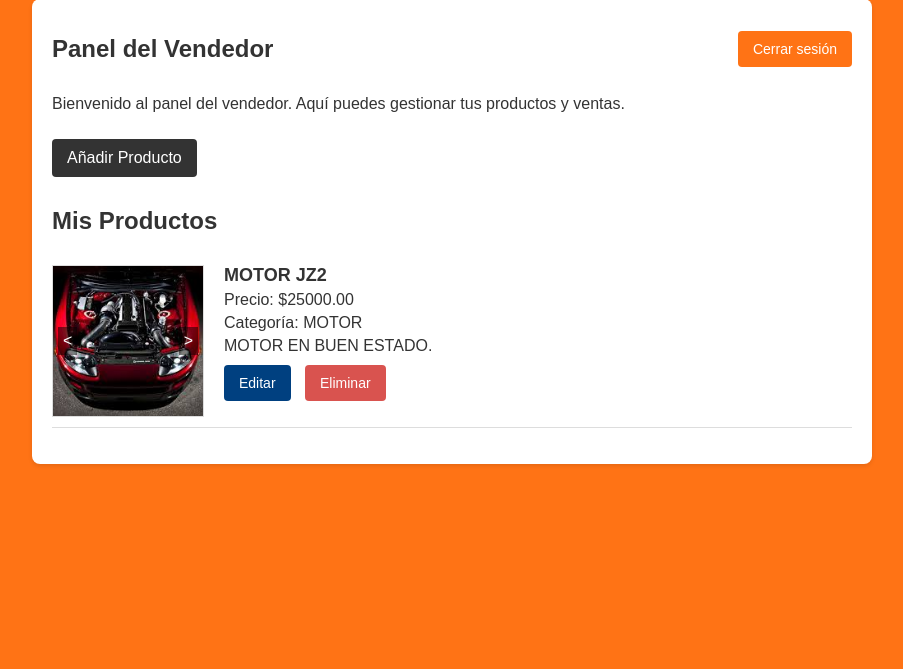
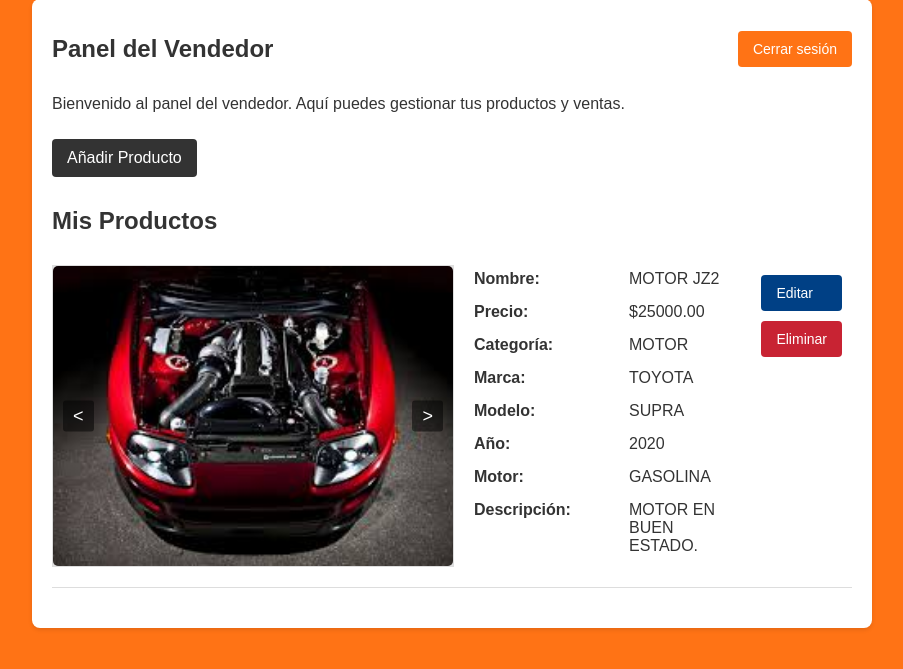
Before and after one commit to metodosformalesds/t3_mfds_2024, a Django app: template yonkes/core/templates/core/vendedor_panel.html in a window 1280 px wide. Shown: the part 21-690 px from the top of the page, without its empty margins (188-1091 px from the left). Run offline with Django 4.2, Linux system fonts and the light colour scheme; the template is opened without the code that fills it: values that come from a table or form of the project are taken from there, others are empty; data comes from the database, SQL or seed files in the repository; both versions use the stored data as it was after the commit.

Commit message:
Agrego campos y cosas visuales al panel de vendedores

```diff
--- a/yonkes/core/models.py
+++ b/yonkes/core/models.py
@@ -24,6 +24,10 @@ class Producto(models.Model):
     descripcion = models.TextField()
     precio = models.DecimalField(max_digits=10, decimal_places=2)
     categoria = models.CharField(max_length=50)
+    marca = models.CharField(max_length=100, default="Desconocida")  # Valor por defecto
+    modelo = models.CharField(max_length=100, default="Desconocido")  # Valor por defecto
+    año = models.CharField(max_length=4, default="2020")  # Valor por defecto
+    motor = models.CharField(max_length=50, default="N/A")  # Valor por defecto
     fecha_creacion = models.DateTimeField(auto_now_add=True)
     disponible = models.BooleanField(default=True)
 
--- a/yonkes/core/templates/core/agregar_producto.html
+++ b/yonkes/core/templates/core/agregar_producto.html
@@ -67,7 +67,11 @@
         <form method="post" enctype="multipart/form-data">
             {% csrf_token %}
             {{ form.as_p }}
-            <input type="file" name="imagenes" multiple>
+
+            <!-- Campo para cargar múltiples imágenes -->
+            <label for="id_imagenes">Imágenes:</label>
+            <input type="file" name="imagenes" id="id_imagenes" multiple>
+
             <button type="submit">Guardar Producto</button>
         </form>
         <div class="back-links">
--- a/yonkes/core/templates/core/vendedor_panel.html
+++ b/yonkes/core/templates/core/vendedor_panel.html
@@ -7,11 +7,79 @@
     <title>Panel del Vendedor</title>
     <!-- Enlace al archivo CSS dentro de la carpeta static -->
     <link rel="stylesheet" href="{% static 'core/css/vendedor_panel.css' %}">
+    <style>
+        .product-item {
+            display: flex;
+            align-items: flex-start;
+            margin-bottom: 20px;
+            border-bottom: 1px solid #ddd;
+            padding-bottom: 20px;
+        }
+        .image-carousel {
+            flex: 0 0 400px; /* Tamaño fijo más grande para la imagen */
+            height: 300px; /* Altura ajustada */
+            margin-right: 20px;
+            position: relative;
+            overflow: hidden;
+        }
+        .carousel-image {
+            width: 100%;
+            height: 100%;
+            object-fit: cover; /* Ajusta la imagen para cubrir completamente el espacio */
+            border-radius: 5px;
+        }
+        .carousel-arrow {
+            position: absolute;
+            top: 50%;
+            transform: translateY(-50%);
+            background-color: rgba(0, 0, 0, 0.5);
+            color: #fff;
+            border: none;
+            cursor: pointer;
+            font-size: 18px;
+            padding: 5px 10px;
+            border-radius: 3px;
+        }
+        .arrow-left {
+            left: 10px;
+        }
+        .arrow-right {
+            right: 10px;
+        }
+        .product-details {
+            flex: 1;
+            display: grid;
+            grid-template-columns: 150px auto; /* Columnas alineadas */
+            gap: 5px;
+        }
+        .product-details p {
+            margin: 5px 0;
+        }
+        .product-actions {
+            display: flex;
+            flex-direction: column; /* Botones en columna */
+            gap: 10px; /* Espacio entre los botones */
+            margin-left: 20px;
+        }
+        .edit-button, .delete-button {
+            padding: 8px 12px;
+            border: none;
+            border-radius: 4px;
+            color: #fff;
+            cursor: pointer;
+        }
+        .edit-button {
+            background-color: #004085;
+        }
+        .delete-button {
+            background-color: #c82333;
+        }
+    </style>
     <script>
         // Función para mostrar la confirmación antes de eliminar
         function confirmarEliminacion(event) {
             if (!confirm("¿Estás seguro de que deseas eliminar este producto?")) {
-                event.preventDefault(); // Evita que el formulario se envíe si el usuario cancela
+                event.preventDefault();
             }
         }
 
@@ -28,6 +96,10 @@
             const images = document.querySelectorAll(`#producto-${productoId} .carousel-image`);
             const totalImages = images.length;
 
+            // Mostrar la primera imagen por defecto
+            showImage(currentIndex, productoId);
+
+            // Configurar las flechas del carrusel
             document.querySelector(`#producto-${productoId} .arrow-left`).addEventListener('click', () => {
                 currentIndex = (currentIndex - 1 + totalImages) % totalImages;
                 showImage(currentIndex, productoId);
@@ -38,8 +110,11 @@
                 showImage(currentIndex, productoId);
             });
 
-            // Mostrar la primera imagen por defecto
+            // Configurar el cambio automático de imágenes cada 2 segundos
+            setInterval(() => {
+                currentIndex = (currentIndex + 1) % totalImages;
                 showImage(currentIndex, productoId);
+            }, 2000);
         }
 
         // Configurar los carruseles cuando la página se cargue
@@ -82,10 +157,15 @@
                         </div>
                         <!-- Detalles del producto -->
                         <div class="product-details">
-                            <h3>{{ producto.nombre }}</h3>
-                            <p>Precio: ${{ producto.precio }}</p>
-                            <p>Categoría: {{ producto.categoria }}</p>
-                            <p>{{ producto.descripcion }}</p>
+                            <p><strong>Nombre:</strong></p> <p>{{ producto.nombre }}</p>
+                            <p><strong>Precio:</strong></p> <p>${{ producto.precio }}</p>
+                            <p><strong>Categoría:</strong></p> <p>{{ producto.categoria }}</p>
+                            <p><strong>Marca:</strong></p> <p>{{ producto.marca }}</p>
+                            <p><strong>Modelo:</strong></p> <p>{{ producto.modelo }}</p>
+                            <p><strong>Año:</strong></p> <p>{{ producto.año }}</p>
+                            <p><strong>Motor:</strong></p> <p>{{ producto.motor }}</p>
+                            <p><strong>Descripción:</strong></p> <p>{{ producto.descripcion }}</p>
+                        </div>
                         <div class="product-actions">
                             <!-- Botón de Editar Producto -->
                             <a href="{% url 'editar_producto' producto.pk %}" class="edit-button">Editar</a>
@@ -94,7 +174,6 @@
                                 {% csrf_token %}
                                 <button type="submit" class="delete-button">Eliminar</button>
                             </form>
-                            </div>
                         </div>
                     </li>
                 {% endfor %}
--- a/yonkes/core/views.py
+++ b/yonkes/core/views.py
@@ -70,11 +70,6 @@ def listar_productos(request):
     return render(request, 'core/listar_productos.html', {'productos': productos})
 
 
-from django.shortcuts import render, redirect
-from django.contrib.auth.decorators import login_required
-from .models import Producto, ImagenProducto
-from .forms import ProductoForm
-
 @login_required
 def agregar_producto(request):
     if request.method == 'POST':
```
Also changed, not shown: yonkes/core/forms.py (+11 -1 lines), yonkes/core/migrations/0005_producto_año_producto_marca_producto_modelo_and_more.py (added), yonkes/db.sqlite3, yonkes/media/productos/imagenes/jz21.jfif (added), yonkes/media/productos/imagenes/jz22.jfif (added). Lines whose indentation alone changed are shown as unchanged.
